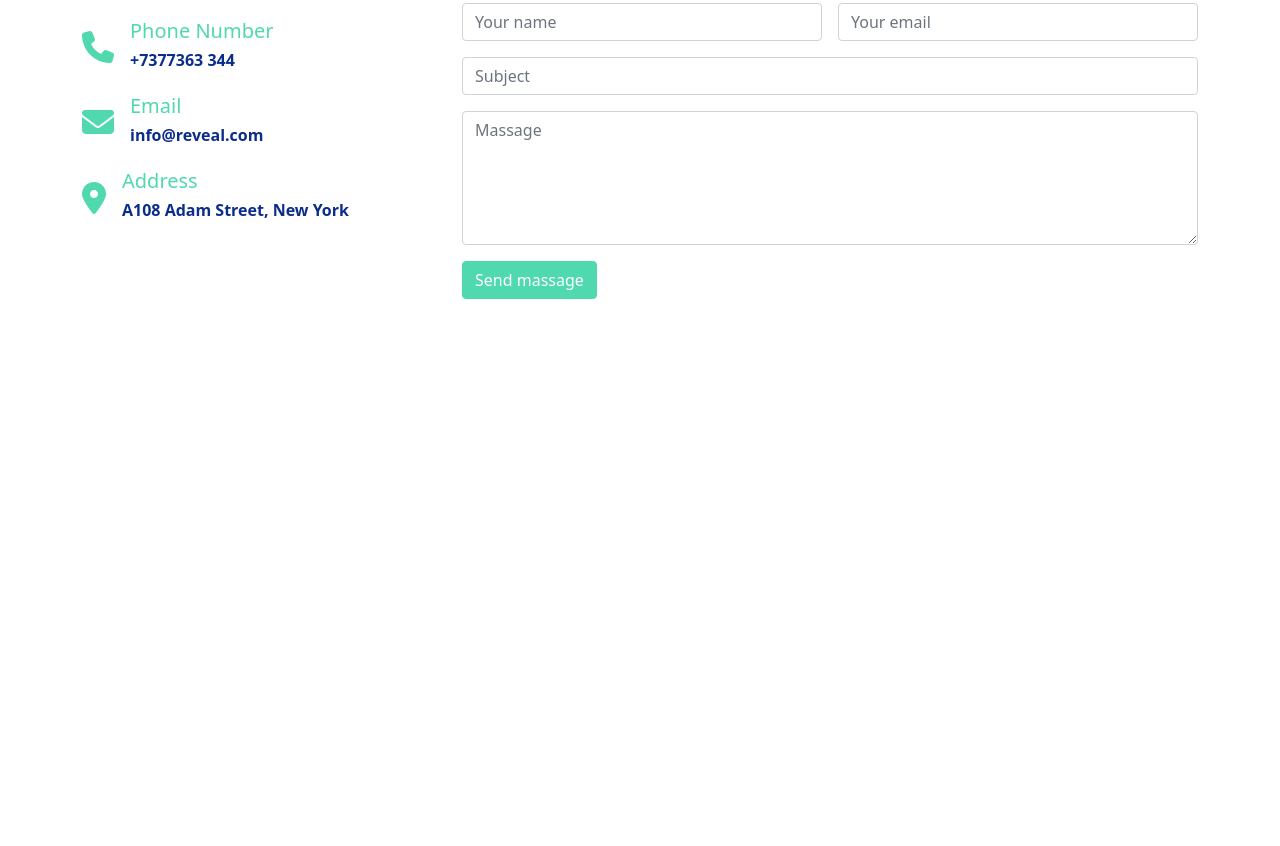
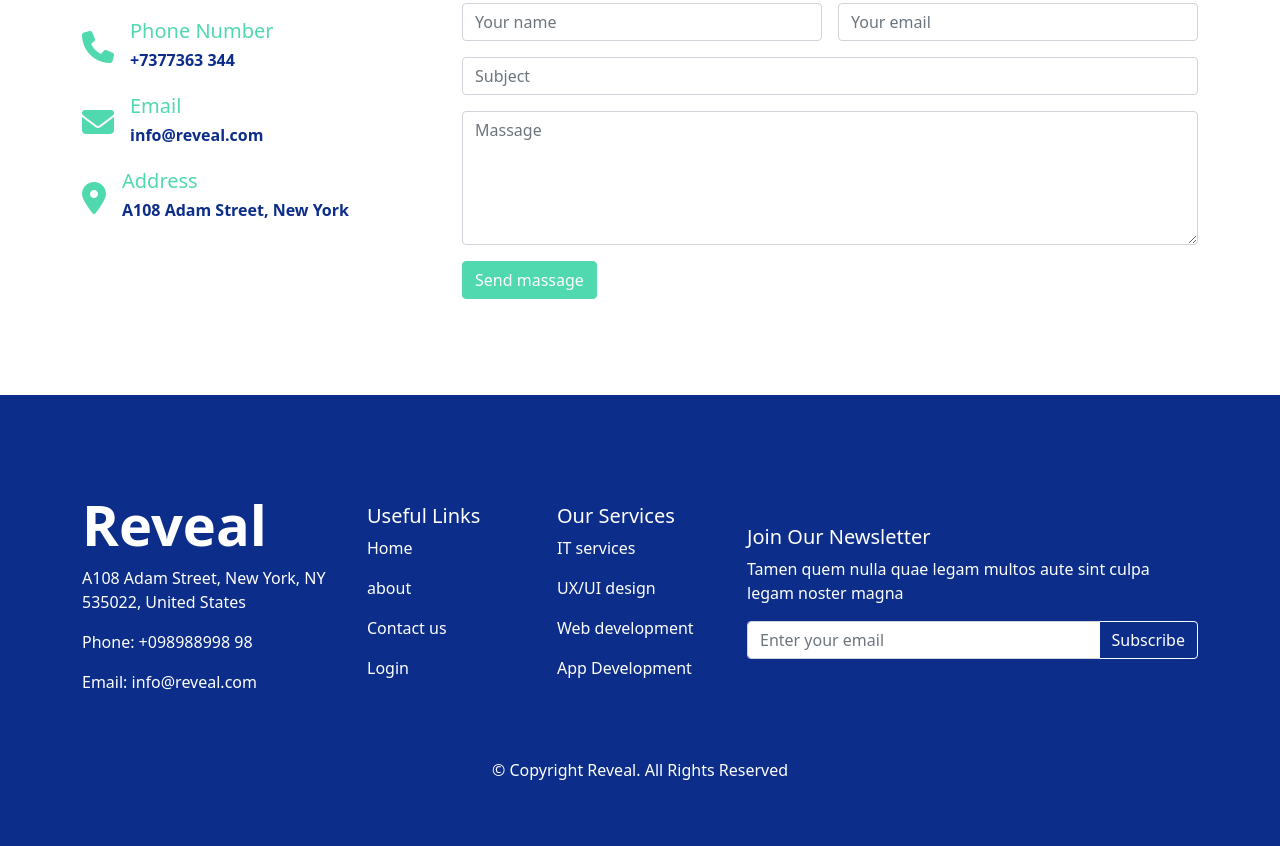
Before and after one commit to sumaakter1/Reveal-bootstrap, a plain HTML site: page index.html in a window 1280 px wide. Shown: the part 3420-4266 px from the top of the page. Before the commit the page ends 3815 px from the top, so only its background shows below. Drawn offline with Linux system fonts and the light colour scheme.

Commit message:
footer added

```diff
--- a/index.html
+++ b/index.html
@@ -273,8 +273,47 @@
                 </div>
             </div>
         </section>
+    </main>
+    <!-- footer  -->
+    <footer class="bg-primary text-white">
+        <div class="container py-5">
+            <div class="row py-5 align-items-center">
+                <div class="col-md-3">
+                    <h1 class="display-4 fw-bold">Reveal</h1>
+                    <p>A108 Adam Street, New York, NY 535022, United States</p>
+                    <p>Phone: +098988998 98</p>
+                    <p>Email: info@reveal.com</p>
+                </div>
+                <div class="col-md-2">
+                    <h5>
+                        Useful Links
+                    </h5>
+                    <p>Home</p>
+                    <p>about</p>
+                    <p>Contact us</p>
+                    <p>Login</p>
+                </div>
+                <div class="col-md-2">
+                    <h5>Our Services</h5>
+                    <p>IT services</p>
+                    <p>UX/UI design</p>
+                    <p>Web development</p>
+                    <p>App Development</p>
 
-    </main>
+                </div>
+                <div class="col-md-5">
+                    <h5>Join Our Newsletter</h5>
+                    <p>Tamen quem nulla quae legam multos aute sint culpa legam noster magna</p>
+                    <div class="input-group mb-3">
+                        <input type="text" class="form-control" placeholder="Enter your email" aria-label="Recipient's username" aria-describedby="button-addon2">
+                        <button class="btn btn-outline-secondary" type="button" id="button-addon2">Subscribe</button>
+                      </div>
+                </div>
+            </div>
+            <p class="text-center"> &copy; Copyright Reveal. All Rights Reserved</p>
+        </div>
+
+    </footer>
 
 
     <!-- bootstrap js file  -->
```
Also changed, not shown: css/bootstrap.css.
